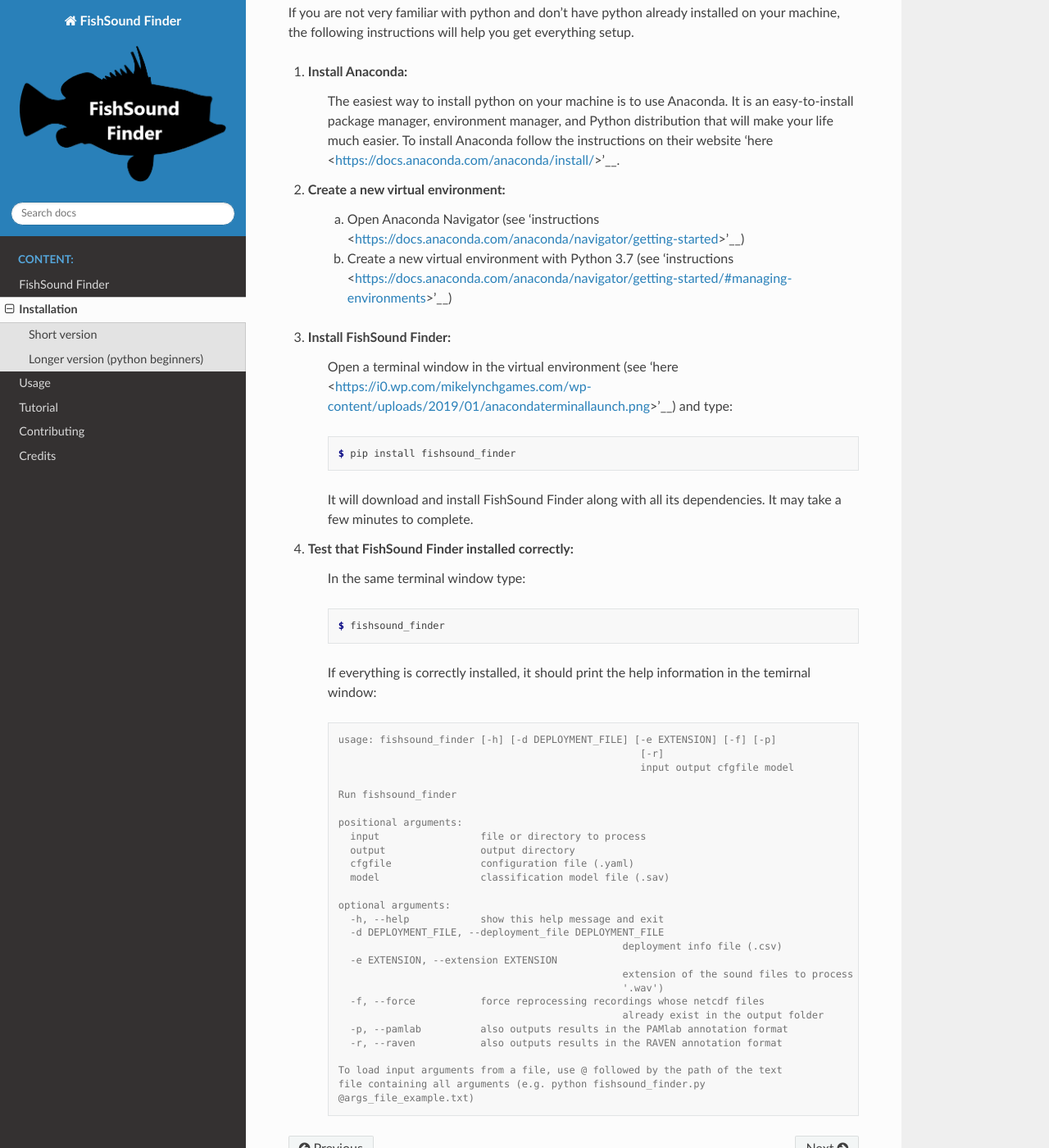
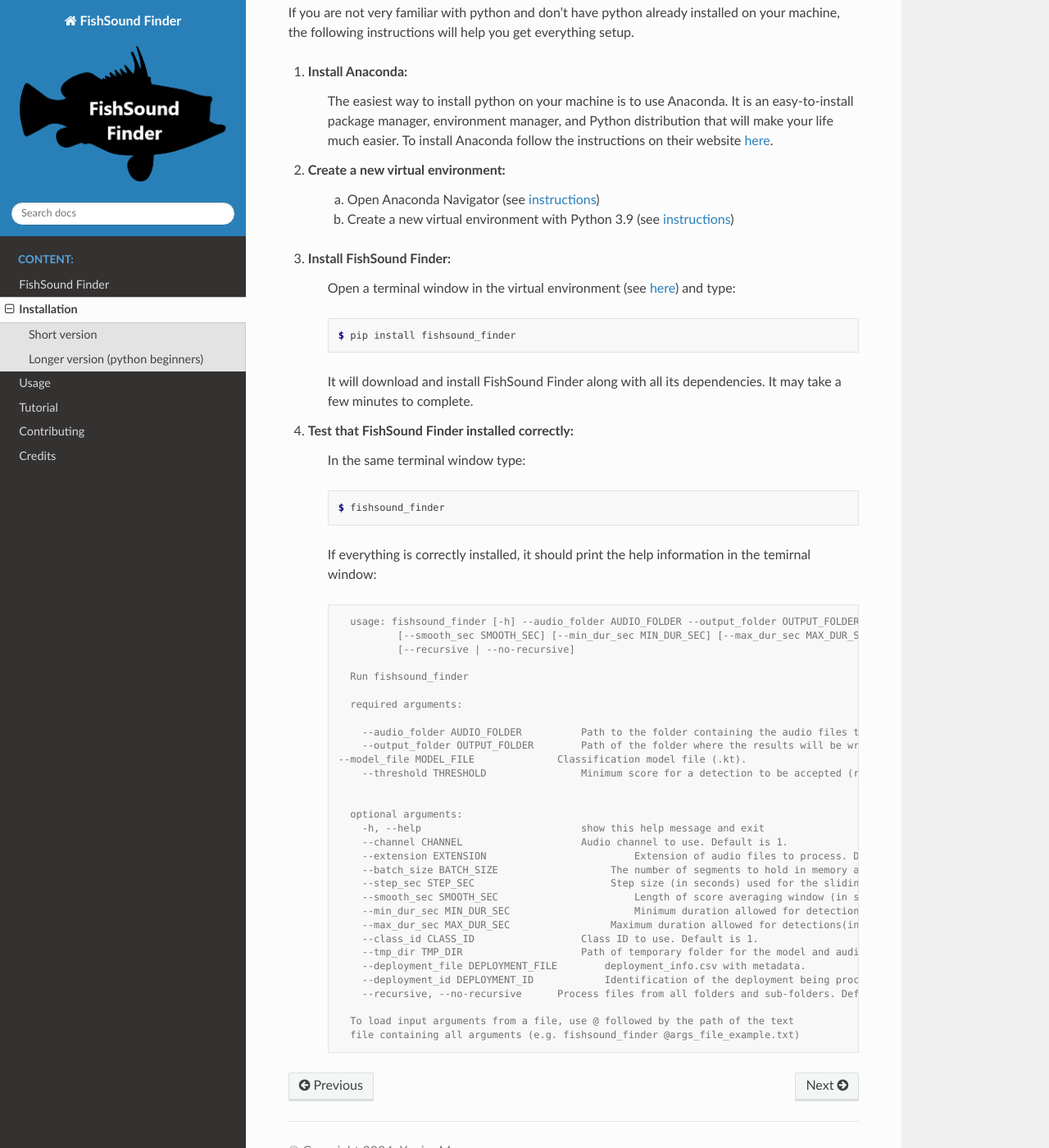
Before and after one commit to xaviermouy/FishSound_Finder, a Sphinx documentation site: the page built from docs/source/installation.rst, in a window 1280 px wide and 1400 px high, scrolled down 431 px. Shown: the whole window at 82% size. Built offline with Sphinx 7.4.7 and the Read the Docs theme 2.0.0, drawn with Linux system fonts in a browser that asks for light colours; some of the changed text lies outside the part shown.

Commit message:
doc updates

```diff
--- a/docs/source/installation.rst
+++ b/docs/source/installation.rst
@@ -4,7 +4,7 @@
 Short version
 -------------
 
-FishSound Finder can be installed from 'PyPI <https://pypi.org/project/echopype/>'__:
+FishSound Finder can be installed from `PyPI <https://pypi.org/project/echopype/>`__ :
 
 .. code-block:: console
 
@@ -19,16 +19,16 @@
 1. **Install Anaconda:**
 
 	The easiest way to install python on your machine is to use Anaconda. It is an easy-to-install package manager, environment manager, and Python distribution that will make your
-	life much easier. To install Anaconda follow the instructions on their website 'here <https://docs.anaconda.com/anaconda/install/>'__.
+	life much easier. To install Anaconda follow the instructions on their website `here <https://docs.anaconda.com/anaconda/install/>`__.
 
 2. **Create a new virtual environment:**
 
-	a. Open Anaconda Navigator (see 'instructions <https://docs.anaconda.com/anaconda/navigator/getting-started>'__)
-	b. Create a new virtual environment with Python 3.7 (see 'instructions <https://docs.anaconda.com/anaconda/navigator/getting-started/#managing-environments>'__)
+	a. Open Anaconda Navigator (see `instructions <https://docs.anaconda.com/anaconda/navigator/getting-started>`__)
+	b. Create a new virtual environment with Python 3.9 (see `instructions <https://docs.anaconda.com/anaconda/navigator/getting-started/#managing-environments>`__)
 
 3. **Install FishSound Finder:**
 
-	Open a terminal window in the virtual environment (see 'here <https://i0.wp.com/mikelynchgames.com/wp-content/uploads/2019/01/anacondaterminallaunch.png>'__) and type:
+	Open a terminal window in the virtual environment (see `here <https://i0.wp.com/mikelynchgames.com/wp-content/uploads/2019/01/anacondaterminallaunch.png>`__) and type:
 
 	.. code-block:: console
 
@@ -50,30 +50,34 @@
 
 	.. code-block:: console
 
-		usage: fishsound_finder [-h] [-d DEPLOYMENT_FILE] [-e EXTENSION] [-f] [-p]
-								   [-r]
-								   input output cfgfile model
+		usage: fishsound_finder [-h] --audio_folder AUDIO_FOLDER --output_folder OUTPUT_FOLDER --model_file MODEL_FILE --threshold THRESHOLD [--channel CHANNEL] [--extension EXTENSION] [--batch_size BATCH_SIZE] [--step_sec STEP_SEC]
+                        [--smooth_sec SMOOTH_SEC] [--min_dur_sec MIN_DUR_SEC] [--max_dur_sec MAX_DUR_SEC] [--class_id CLASS_ID] [--tmp_dir TMP_DIR] [--deployment_file DEPLOYMENT_FILE] [--deployment_id DEPLOYMENT_ID]
+                        [--recursive | --no-recursive]
 
 		Run fishsound_finder
 
-		positional arguments:
-		  input                 file or directory to process
-		  output                output directory
-		  cfgfile               configuration file (.yaml)
-		  model                 classification model file (.sav)
+		required arguments:
+
+		  --audio_folder AUDIO_FOLDER          Path to the folder containing the audio files to process.
+		  --output_folder OUTPUT_FOLDER        Path of the folder where the results will be written.
+	      --model_file MODEL_FILE              Classification model file (.kt).
+		  --threshold THRESHOLD                Minimum score for a detection to be accepted (ranging from 0 to 1). Default is 0.5.
+
 
 		optional arguments:
-		  -h, --help            show this help message and exit
-		  -d DEPLOYMENT_FILE, --deployment_file DEPLOYMENT_FILE
-								deployment info file (.csv)
-		  -e EXTENSION, --extension EXTENSION
-								extension of the sound files to process (default:
-								'.wav')
-		  -f, --force           force reprocessing recordings whose netcdf files
-								already exist in the output folder
-		  -p, --pamlab          also outputs results in the PAMlab annotation format
-		  -r, --raven           also outputs results in the RAVEN annotation format
+		  -h, --help                           show this help message and exit
+		  --channel CHANNEL                    Audio channel to use. Default is 1.
+		  --extension EXTENSION   	      		Extension of audio files to process. Default is ".wav".
+		  --batch_size BATCH_SIZE		    The number of segments to hold in memory at one time. Default is 512. Decrease in case of memory errors.
+		  --step_sec STEP_SEC   		    Step size (in seconds) used for the sliding window. Default is 0.05.
+		  --smooth_sec SMOOTH_SEC			Length of score averaging window (in seconds). Default is 0.
+		  --min_dur_sec MIN_DUR_SEC			Minimum duration allowed for detections (in seconds). Default is None
+		  --max_dur_sec MAX_DUR_SEC		    Maximum duration allowed for detections(in seconds). Default is None.
+		  --class_id CLASS_ID                  Class ID to use. Default is 1.
+		  --tmp_dir TMP_DIR                    Path of temporary folder for the model and audio data. Default: created tmp folder in the output directory
+		  --deployment_file DEPLOYMENT_FILE	   deployment_info.csv with metadata.
+		  --deployment_id DEPLOYMENT_ID 	   Identification of the deployment being processed (for book keeping).
+		  --recursive, --no-recursive	   Process files from all folders and sub-folders. Default is False. (default: False)
 
 		To load input arguments from a file, use @ followed by the path of the text
-		file containing all arguments (e.g. python fishsound_finder.py
-		@args_file_example.txt)
+		file containing all arguments (e.g. fishsound_finder @args_file_example.txt)
```
